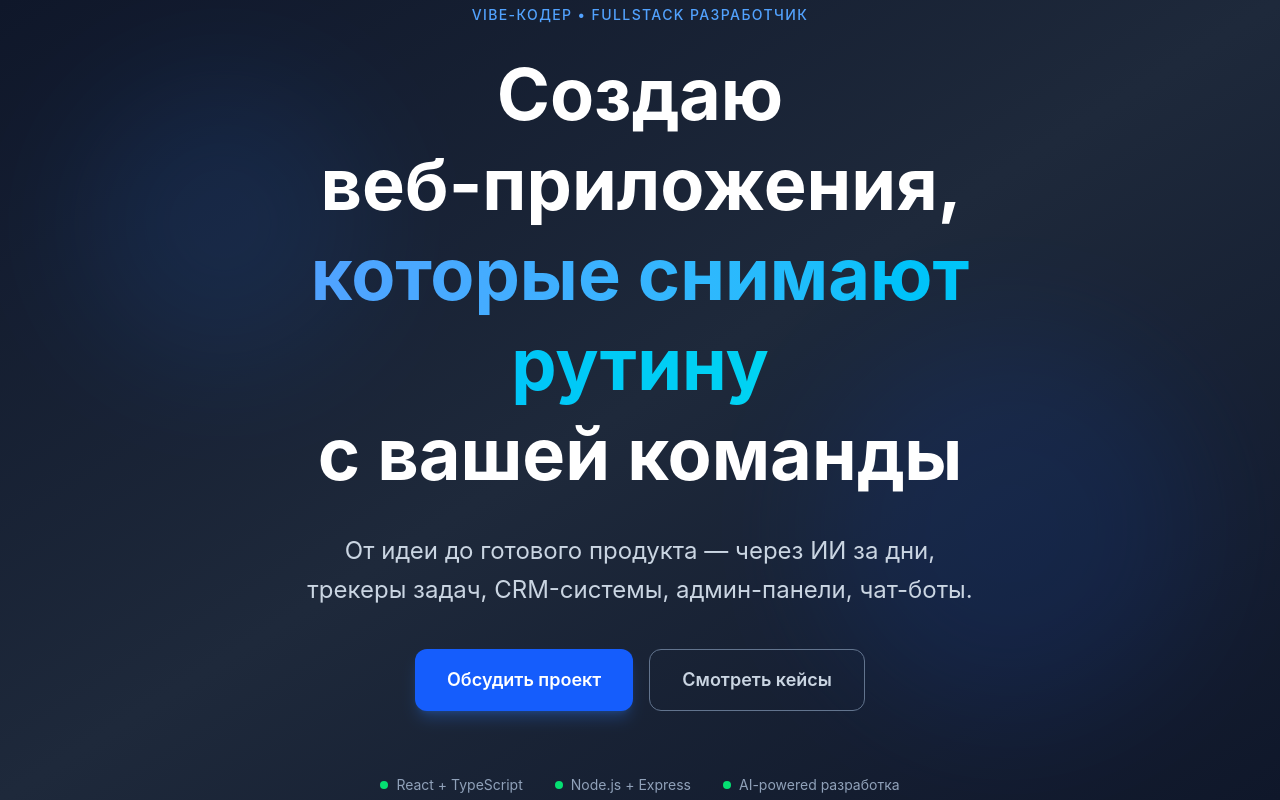
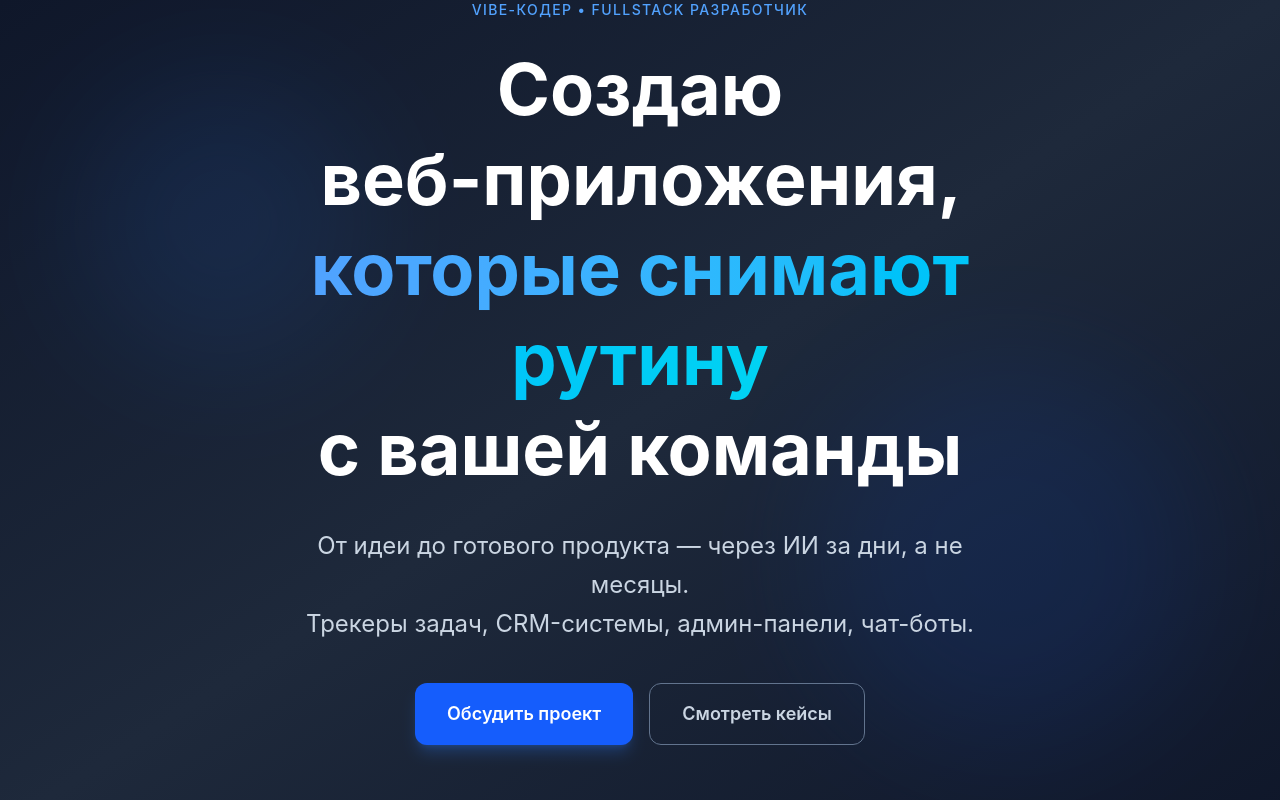
Before and after one commit to akanev48-netizen/portfolio, a React (Vite) app: page / in a window 1280 px wide. Shown: the top 800 px of the page. Built offline with nearby package versions, Linux system fonts and the light colour scheme.

Commit message:
Restore 'а не месяцы' and put Трекеры on new line

```diff
--- a/src/components/Hero.tsx
+++ b/src/components/Hero.tsx
@@ -28,7 +28,9 @@ export default function Hero() {
           </h1>
 
           <p className="text-xl md:text-2xl text-slate-300 mb-10 max-w-2xl mx-auto leading-relaxed">
-            От идеи до готового продукта — через ИИ за дни, трекеры задач, CRM-системы, админ-панели, чат-боты.
+            От идеи до готового продукта — через ИИ за дни, а не месяцы.
+            <br />
+            Трекеры задач, CRM-системы, админ-панели, чат-боты.
           </p>
 
           <div className="flex flex-col sm:flex-row gap-4 justify-center">
```
Also changed, not shown: 3 other files (tests, documents, lock files or other folders).
